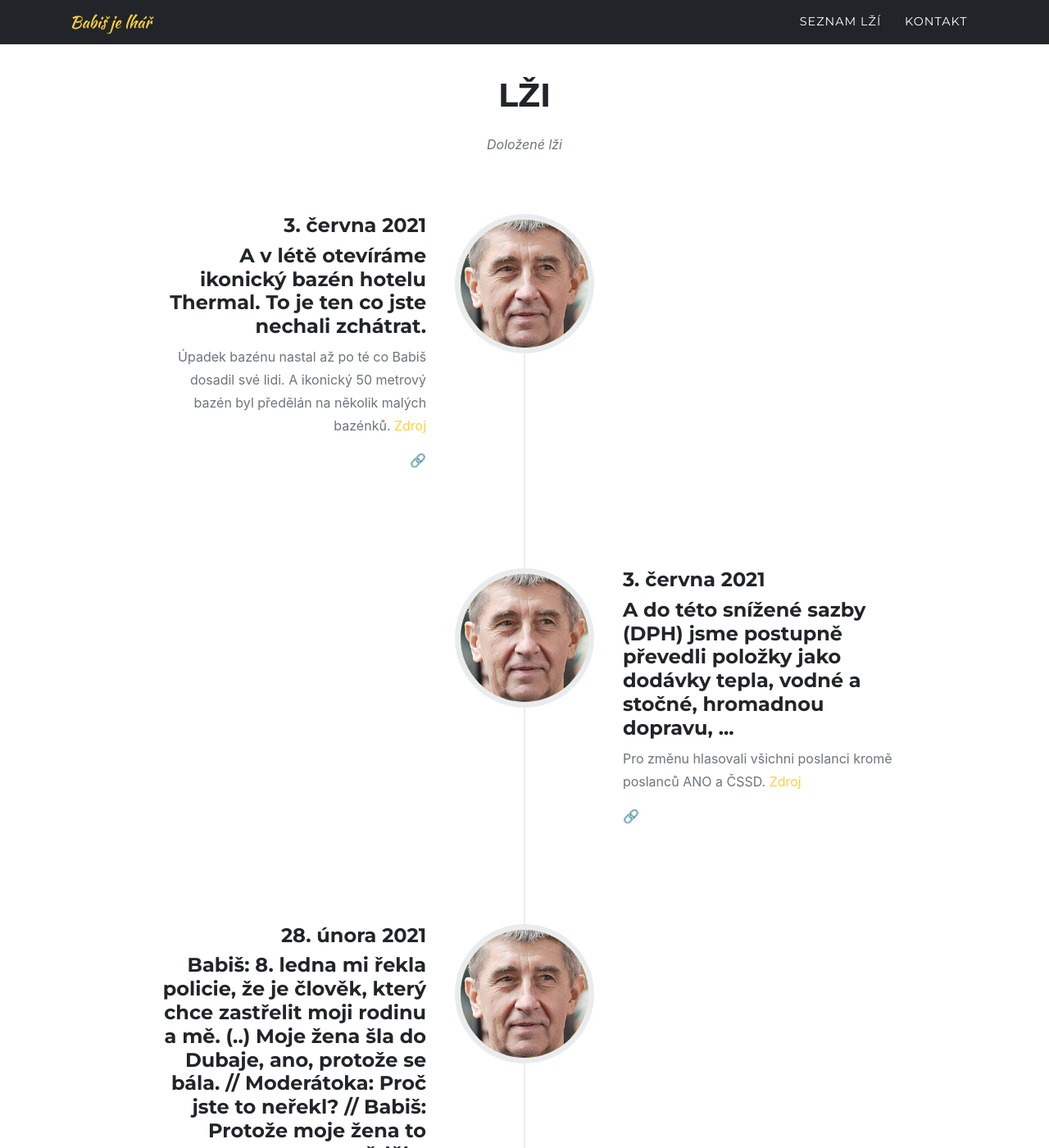
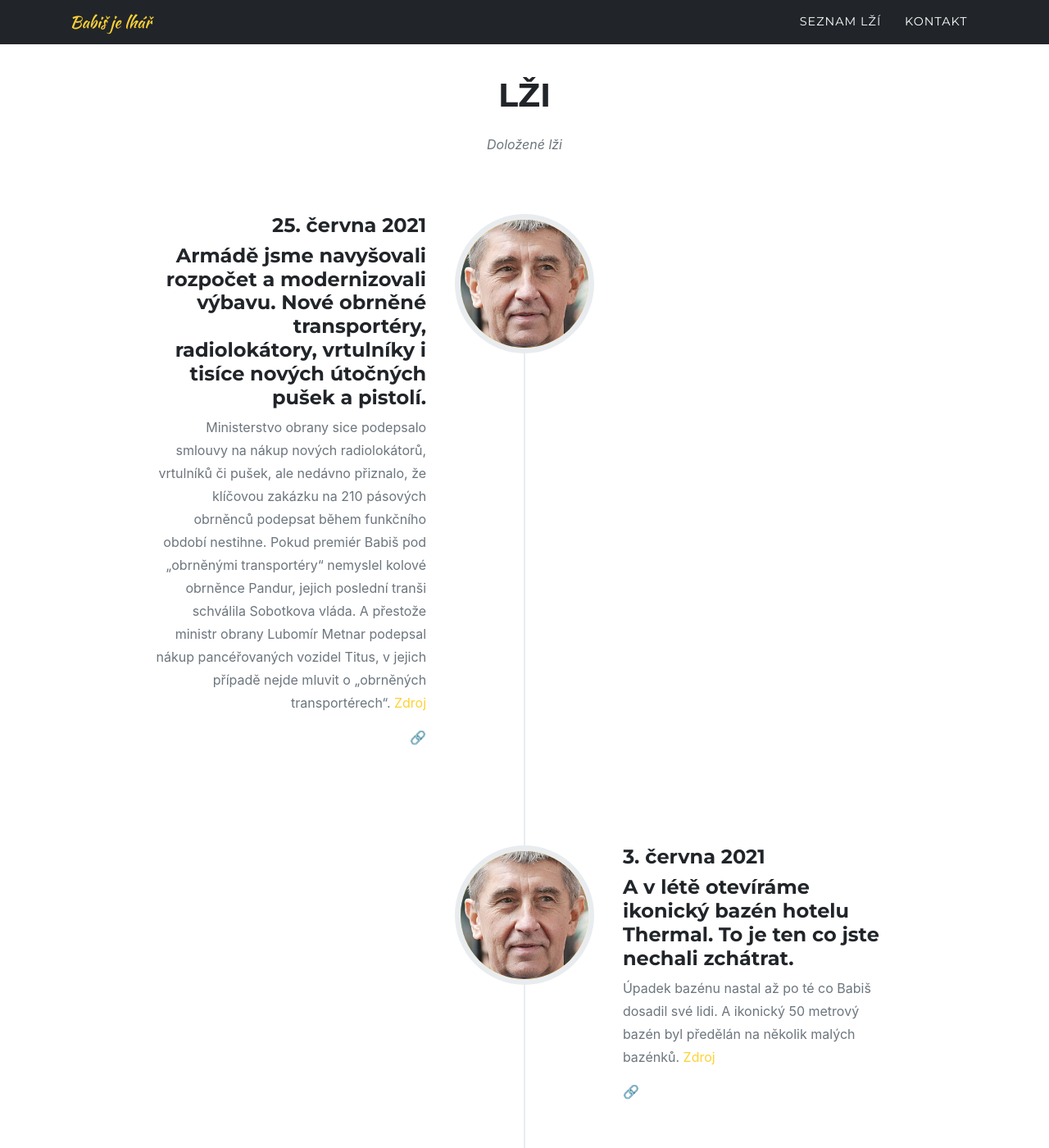
Before and after one commit to xsuchy/babisjelhar, a Jekyll site: the page built from index.md, in a window 1280 px wide and 1400 px high, scrolled down 1142 px. Shown: the whole window at 82% size. Built offline with Jekyll 4.4.1, drawn with Linux system fonts in a browser that asks for light colours; some web fonts are replaced.

Commit message:
dalsi lez

```diff
--- a/_data/sitetext.yml
+++ b/_data/sitetext.yml
@@ -33,6 +33,10 @@ timeline:
     section: timeline
     start_align: "left"
     events:
+      - title: "Armádě jsme navyšovali rozpočet a modernizovali výbavu. Nové obrněné transportéry, radiolokátory, vrtulníky i tisíce nových útočných pušek a pistolí."
+        year: "25. června 2021"
+        desc: "Ministerstvo obrany sice podepsalo smlouvy na nákup nových radiolokátorů, vrtulníků či pušek, ale nedávno přiznalo, že klíčovou zakázku na 210 pásových obrněnců podepsat během funkčního období nestihne. Pokud premiér Babiš pod „obrněnými transportéry“ nemyslel kolové obrněnce Pandur, jejich poslední tranši schválila Sobotkova vláda. A přestože ministr obrany Lubomír Metnar podepsal nákup pancéřovaných vozidel Titus, v jejich případě nejde mluvit o „obrněných transportérech“. [Zdroj](https://denikn.cz/651471/babis-rozeslal-do-domacnosti-prehled-svych-zasluh-overili-jsme-ktere-mu-skutecne-nalezi/?ref=tit)"
+        image: assets/img/timeline/1.jpg
       - title: "A v létě otevíráme ikonický bazén hotelu Thermal. To je ten co jste nechali zchátrat."
         year: "3. června 2021"
         desc: "Úpadek bazénu nastal až po té co Babiš dosadil své lidi. A ikonický 50 metrový bazén byl předělán na několik malých bazénků. [Zdroj](https://twitter.com/korda/status/1400363257475514373)"
```
